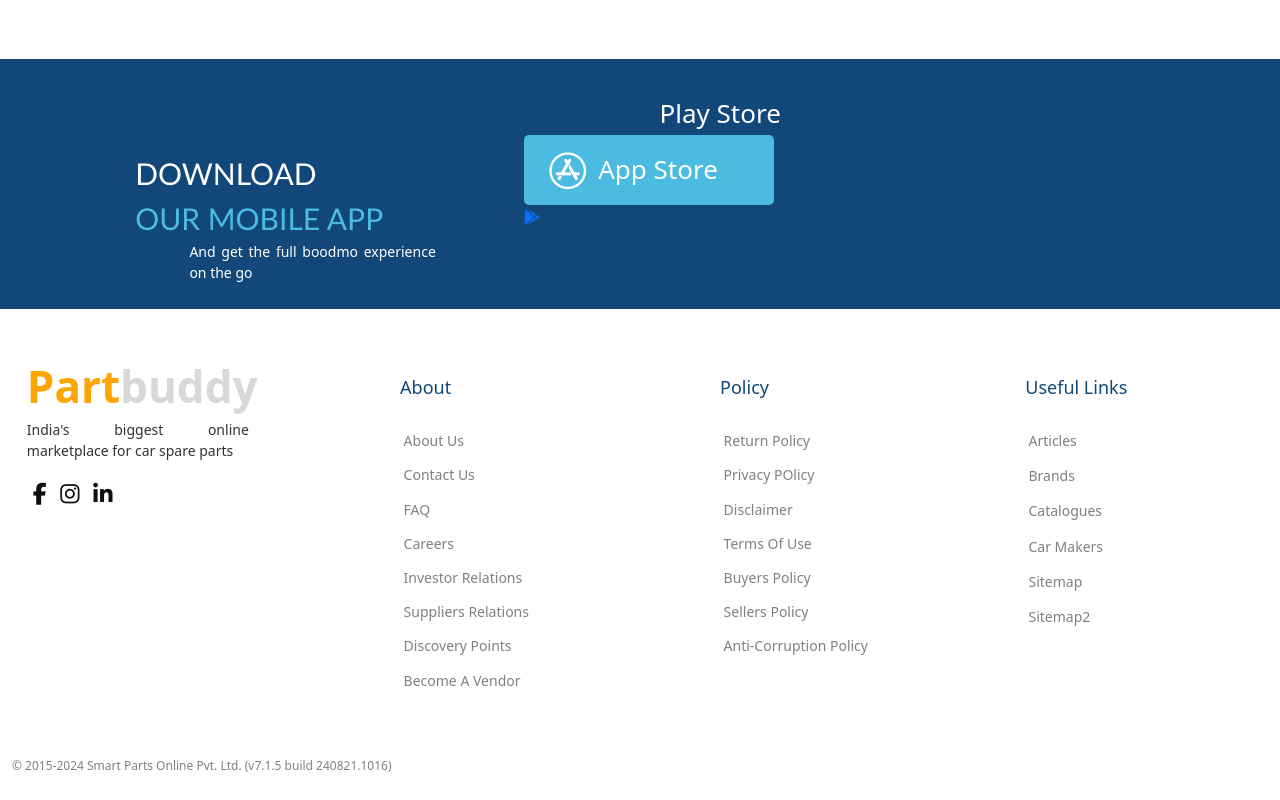
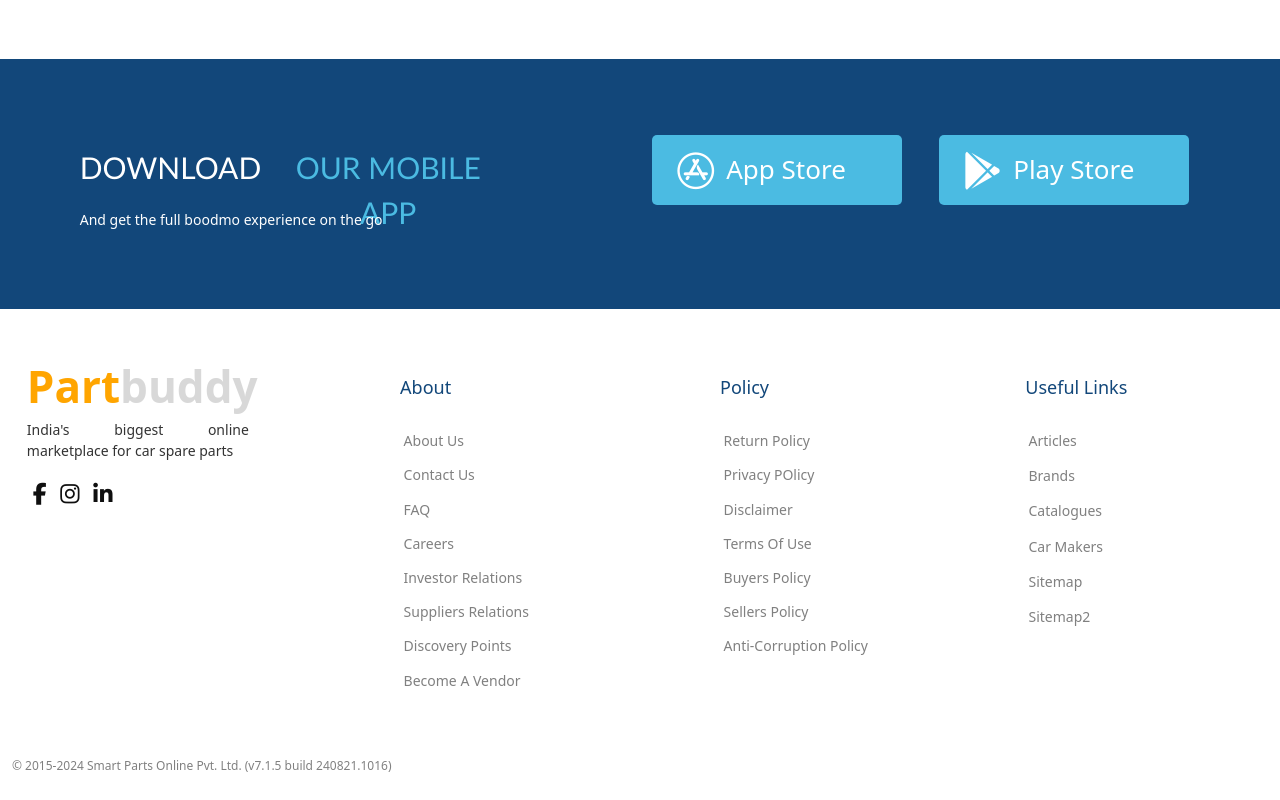
Before and after one commit to dhruvsingh2486/partbuddy, a React (Create React App) app: page / in a window 1280 px wide. Shown: the part 1208-2008 px from the top of the page. Built offline with nearby package versions, Linux system fonts and the light colour scheme.

Commit message:
Update Footer.jsx

```diff
--- a/src/Componantes/footer/Footer.jsx
+++ b/src/Componantes/footer/Footer.jsx
@@ -3,26 +3,26 @@
 
 function Footer() {
   return (
-    <div
-      className="container-fluid footerbluearea"
-    >
+    <div className="container-fluid footerbluearea">
       <div className="row">
         <div className="col-md-6">
           <div
-            className="1st_side"
-            style={{ textAlign: "justify", margin: "15% 0 15% 20%" }}
+            className="first_side"
+            // style={{ textAlign: "justify", margin: "15% 0 15% 20%" }}
           >
             <div className="head_line">download</div>
             <div className="head_line2">our mobile app</div>
-            <p className="text">And get the full boodmo experience on the go</p>
           </div>
+          <p className="text">And get the full boodmo experience on the go</p>
         </div>
         <div
-          className="col-md-6"
-          style={{ marginTop: "6%", paddingLeft: "-8%", marginLeft: "-10%" }}
+          className="col-md-6 app-buttons"
+          // style={{ marginTop: "6%", paddingLeft: "-8%", marginLeft: "-10%" }}
         >
           <div class="footer_buttons">
-            <a href="https://www.apple.com/app-store/" classname="app-store" >
+            <a href="https://www.apple.com/app-store/" classname="app-store"
+            // style={{border:"3px solid yellow"}}
+            >
               {" "}
               <div className="icom_mgn">
                 <i class="fa-brands fa-app-store footer_icon"></i>
@@ -32,10 +32,10 @@
             </a>
           </div>
 
-          <div class="footer_buttons-2">
+          <div class="footer_buttons">
             <a href="https://play.google.com/store" class="app-store">
               {" "}
-              <div className="icom_mgn2">
+              <div className="icom_mgn">
                 <i class="fa-brands fa-google-play"></i>
               </div>
               {/* <p className="line"> available on the </p> */}
```
